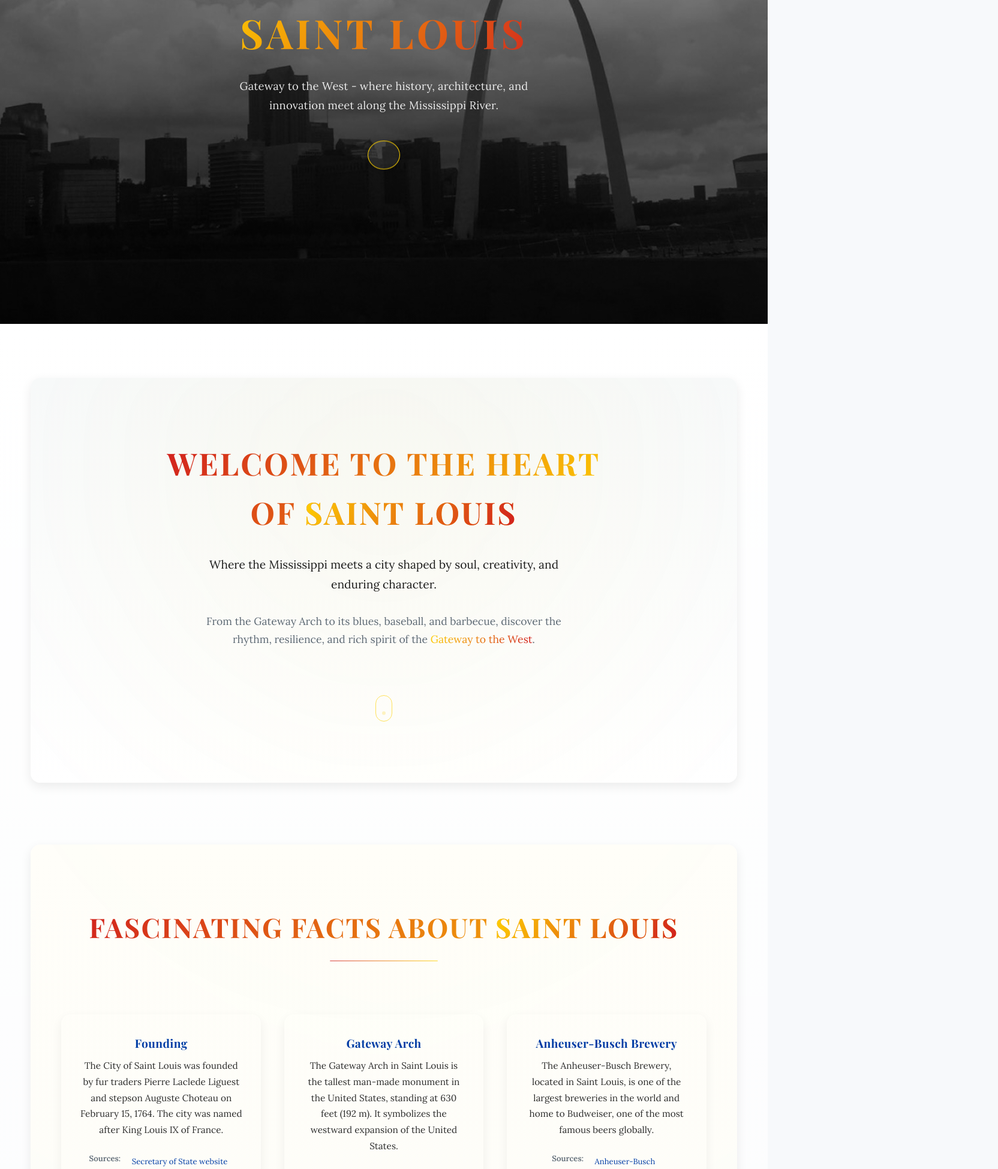
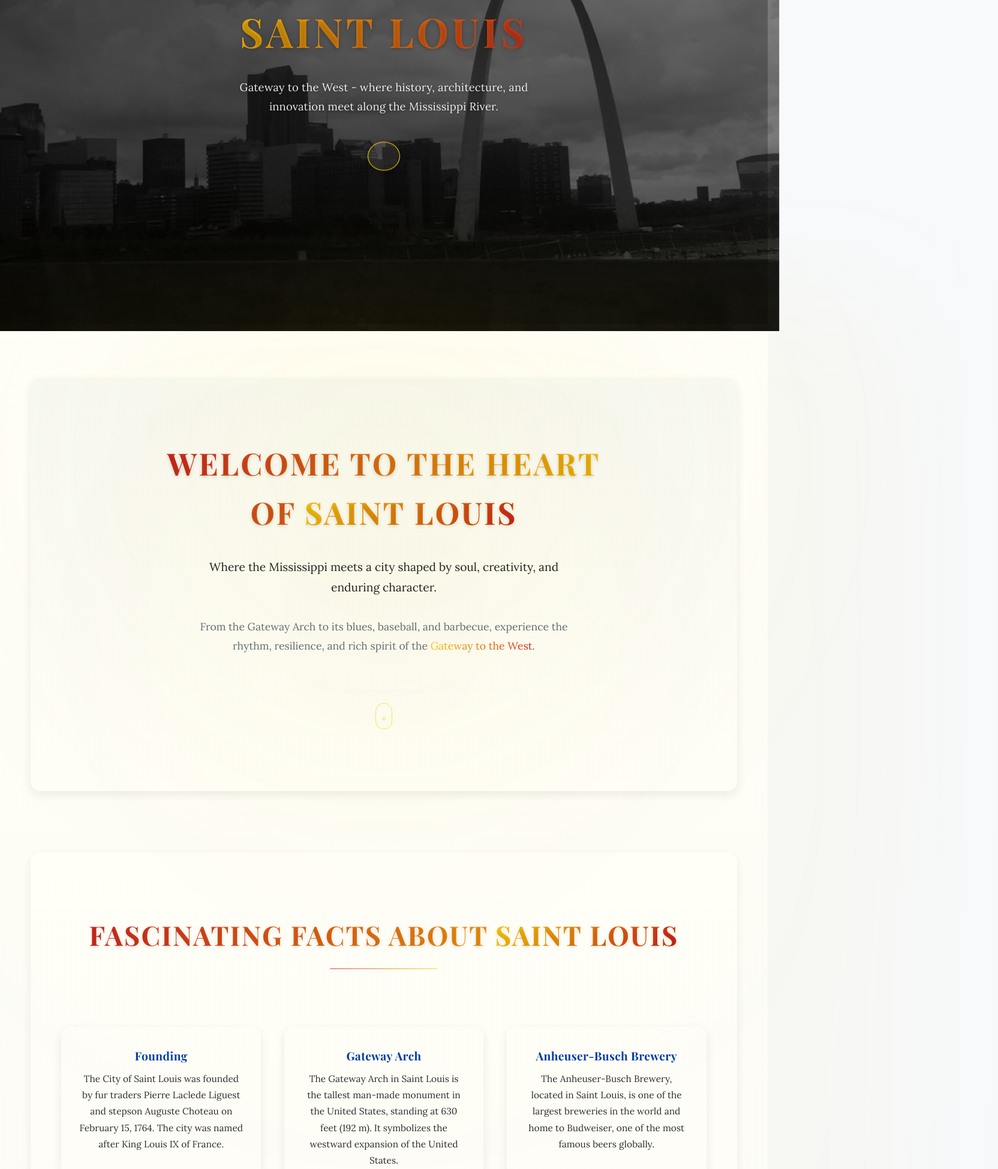
Before and after one commit to mcckyle/saint-louis-facts, a React (Vite) app: page / in a window 1280 px wide. Shown: the part 260-2209 px from the top of the page at 60% size, 1664 px wide, since content can reach past the window. Built offline with nearby package versions, Linux system fonts and the light colour scheme.

Commit message:
Intro.jsx: Adjust the Intro body paragraph verb choice.

```diff
--- a/src/App.css
+++ b/src/App.css
@@ -54,6 +54,7 @@
     display: flex;
     flex-direction: column;
     min-height: 100vh;
+    background: var(--color-bg);
 }
 
 .main
@@ -74,6 +75,7 @@
     border-radius: var(--radius);
     box-shadow: var(--shadow-soft);
     padding: clamp(2.25rem, 4vw, 3.25rem);
+    overflow: visible;
 
     transition: transform 0.3s ease, box-shadow 0.3s ease;
 }
--- a/src/components/FunFactsList/FunFactsList.css
+++ b/src/components/FunFactsList/FunFactsList.css
@@ -10,9 +10,8 @@
     text-align: center;
 
     background: linear-gradient(180deg, var(--color-bg-alt), var(--color-bg));
-
     position: relative;
-    overflow: hidden;
+    overflow: visible;
     isolation: isolate;
 }
 
@@ -23,9 +22,9 @@
     position: absolute;
     inset: -25%;
 
-    background: radial-gradient(circle at 50% 10%, rgba(255, 215, 0, 0.03), transparent 70%);
+    background: radial-gradient(circle at 50% 10%, rgba(255, 215, 0, 0.04), transparent 70%);
 
-    filter: blur(90px);
+    filter: blur(100px);
     z-index: -1;
 }
 
@@ -35,7 +34,7 @@
     margin-inline: auto;
     display: flex;
     flex-direction: column;
-    gap: 2.5rem;
+    gap: 3rem;
 }
 
 /* Section Heading Styles. */
@@ -49,6 +48,7 @@
     position: relative;
 
     background: linear-gradient(120deg, var(--color-accent), var(--color-highlight));
+    text-shadow: 0 2px 6px rgba(0, 0, 0, 0.12);
     -webkit-background-clip: text;
     -webkit-text-fill-color: transparent;
 }
@@ -72,7 +72,7 @@
 {
     display: grid;
     grid-template-columns: repeat(auto-fit, minmax(280px, 1fr));
-    gap: clamp(1.8rem, 3vw, 2.4rem);
+    gap: clamp(2rem, 3vw, 2.8rem);
 
     margin-top: 3rem;
     padding: 0;
@@ -84,10 +84,10 @@
 {
     background: rgba(255, 255, 255, 0.025);
     border-radius: var(--radius);
-    padding: 2rem 1.9rem;
+    padding: 2rem 1.8rem;
 
     border: 1px solid rgba(255, 255, 255, 0.06);
-    box-shadow: 0 6px 18px rgba(0, 0, 0, 0.06);
+    box-shadow: var(--shadow-soft);
 
     transition: transform 0.3s ease, box-shadow 0.3s ease, background 0.25s ease;
 }
@@ -95,28 +95,28 @@
 /* Hover Interaction - Golden Glowing Visual Effect. */
 .fact-item:hover
 {
-    transform: translateY(-4px);
-    box-shadow: 0 10px 24px rgba(0, 0, 0, 0.08);
-    background: rgba(255, 255, 255, 0.035);
+    transform: translateY(-5px);
+    box-shadow: 0 12px 28px rgba(0, 0, 0, 0.08);
+    background: rgba(255, 255, 255, 0.03);
 }
 
 /* Fact Title Styles. */
 .fact-title
 {
     font-family: var(--font-heading);
-    font-size: 1.18rem;
-    margin-bottom: 0.5rem;
+    font-size: 1.2rem;
+    margin-bottom: 0.6rem;
     color: var(--color-primary);
 }
 
 /* Fact Description Styles. */
 .fact-description
 {
-    font-size: 0.97rem;
-    line-height: 1.75;
+    font-size: 0.98rem;
+    line-height: 1.8;
     color: var(--color-text);
     opacity: 0.9;
-    margin-bottom: 1.4rem;
+    margin-bottom: 1.6rem;
 }
 
 /* Fact Sources Styles. */
@@ -137,7 +137,7 @@
 
 .source-link
 {
-    padding: 0.25rem 0.55rem;
+    padding: 0.3rem 0.6rem;
     border-radius: 6px;
 
     color: var(--color-primary);
@@ -149,7 +149,7 @@
 
 .source-link:hover
 {
-    background: rgba(255, 255, 255, 0.07);
+    background: rgba(255, 255, 255, 0.08);
     color: var(--color-highlight);
     transform: translateY(-1px);
 }
--- a/src/components/Header/Header.css
+++ b/src/components/Header/Header.css
@@ -5,12 +5,11 @@
 ======================================= */
 .header
 {
-    position: relative;
     min-height: 100vh;
     display: grid;
     place-items: center;
-    overflow: hidden;
     isolation: isolate;
+    overflow: visible;
 
     background: var(--color-bg);
     color: var(--color-inverse);
@@ -25,13 +24,13 @@
     height: 100%;
 
     object-fit: cover;
-    filter: brightness(65%) contrast(1.1) grayscale(0.9);
-    transform: scale(1.02);
+    filter: brightness(60%) contrast(1.1) grayscale(0.85);
+    transform: scale(1.03);
     z-index: -2;
 
-    transition: transform 0.6s ease;
+    transition: transform 0.8s ease, filter 0.8s ease;
 }
-.header-image:hover { transform: scale(1.03); }
+.header-image:hover { transform: scale(1.04); filter: brightness(65%) contrast(1.15) grayscale(0.8); }
 
 /* Overlay Gradient Styles. */
 .header-overlay
@@ -42,9 +41,9 @@
     place-items: center;
 
     background: linear-gradient(
-      to top,
-      rgba(0, 0, 0, 0.55),
-      rgba(0, 0, 0, 0.15)
+      160deg,
+      rgba(0, 0, 0, 0.65),
+      rgba(0, 0, 0, 0.25) 60%
     );
 
     z-index: -1;
@@ -69,6 +68,7 @@
     letter-spacing: 0.08em;
     margin-bottom: 1rem;
     background: linear-gradient(120deg, var(--color-highlight), var(--color-accent));
+    text-shadow: 0 2px 6px rgba(0, 0, 0, 0.25);
 
     -webkit-background-clip: text;
     -webkit-text-fill-color: transparent;
@@ -77,12 +77,13 @@
 /* Subtitle Styles. */
 .header-subtitle
 {
-    color: rgba(255, 255, 255, 0.88);
+    color: rgba(255, 255, 255, 0.9);
     font-size: clamp(1rem, 1.5vw, 1.15rem);
     line-height: 1.7;
-    margin: 1.25rem auto 2.5rem;
+    margin: 1.5rem auto 2.5rem;
     max-width: 80%;
     letter-spacing: 0.01em;
+    text-shadow: 0 1px 4px rgba(0, 0, 0, 0.35);
 }
 
 /* Scroll Cue Styles. */
@@ -100,19 +101,20 @@
     background: rgba(255, 255, 255, 0.08);
     color: var(--color-highlight);
 
-    backdrop-filter: blur(8px);
-    box-shadow: 0 4px 16px rgba(0, 0, 0, 0.25);
+    backdrop-filter: blur(10px);
+    box-shadow: 0 6px 18px rgba(0, 0, 0, 0.3);
 
-    transition: transform 0.35s ease, color 0.35s ease, border-color 0.35s ease;
+    transition: transform 0.35s ease, color 0.35s ease, border-color 0.35s ease, box-shadow 0.35s ease;
     animation: float 4s ease-in-out infinite;
 }
 
 .scroll-cue:hover,
 .scroll-cue:focus-visible
 {
-    transform: translateY(-6px) scale(1.1);
+    transform: translateY(-6px) scale(1.12);
     color: var(--color-accent);
     border-color: var(--color-accent);
+    box-shadow: 0 10px 28px rgba(0, 0, 0, 0.4);
 }
 
 /* Keyframes Styles. */
--- a/src/components/Interactive/Interactive.css
+++ b/src/components/Interactive/Interactive.css
@@ -9,9 +9,22 @@
     padding-inline: var(--pad-x);
     text-align: center;
     background: linear-gradient(180deg, var(--color-bg), var(--color-bg-alt));
-
     position: relative;
     isolation: isolate;
+    overflow: visible;
+}
+
+/* Section Glow Layer Styles. */
+.interactive::before
+{
+    content: "";
+    position: absolute;
+    inset: -25%;
+
+    background: radial-gradient(circle at 50% 20%, rgba(255, 215, 0, 0.04), transparent 70%);
+
+    filter: blur(100px);
+    z-index: -1;
 }
 
 /* Interactive Container Styles. */
@@ -21,7 +34,7 @@
     margin-inline: auto;
     display: flex;
     flex-direction: column;
-    gap: 2.5rem;
+    gap: 2.8rem;
 }
 
 /* Section Heading Styles. */
@@ -34,6 +47,7 @@
     margin-bottom: 1rem;
 
     background: linear-gradient(120deg, var(--color-accent), var(--color-highlight));
+    text-shadow: 0 2px 6px rgba(0, 0, 0, 0.12);
     -webkit-background-clip: text;
     -webkit-text-fill-color: transparent;
 }
@@ -44,8 +58,8 @@
     font-size: clamp(1rem, 1.4vw, 1.1rem);
     color: var(--color-text-muted);
     max-width: 560px;
-    margin: 0 auto 2.4rem;
-    line-height: 1.7;
+    margin: 0 auto 2.6rem;
+    line-height: 1.75;
 }
 
 /* The Button Styles. */
@@ -60,38 +74,39 @@
     letter-spacing: 0.04em;
 
     padding: 1rem 2rem;
-    border-radius: 9999px;
+    border-radius: 50px;
     border: none;
     cursor: pointer;
-    box-shadow: 0 6px 18px rgba(0, 0, 0, 0.08);
+    box-shadow: 0 6px 20px rgba(0, 0, 0, 0.08);
 
-    transition: box-shadow 0.25s ease, transform 0.25s ease, background 0.25s ease;
+    transition: transform 0.25s ease, box-shadow 0.25s ease, background 0.25s ease;
 }
 
 .interactive-button:hover,
 .interactive-button:focus-visible
 {
+    transform: translateY(-2px);
     box-shadow: 0 10px 28px rgba(0, 0, 0, 0.12);
 }
 
 /* Fact Card Styles. */
 .interactive-fact
 {
-    margin-top: 2.6rem;
+    margin-top: 2.8rem;
     padding: 2rem 2.2rem;
 
     background: rgba(255, 255, 255, 0.035);
     border: 1px solid rgba(255, 255, 255, 0.06);
     border-radius: var(--radius);
-    box-shadow: 0 6px 18px rgba(0, 0, 0, 0.06);
+    box-shadow: var(--shadow-soft);
 
-    transition: transform 0.25s ease, box-shadow 0.25s ease, background 0.25s ease;
+    transition: transform 0.3s ease, box-shadow 0.3s ease, background 0.25s ease;
 }
 
 .interactive-fact:hover
 {
-    transform: translateY(-3px);
-    box-shadow: 0 10px 24px rgba(0, 0, 0, 0.08);
+    transform: translateY(-4px);
+    box-shadow: 0 12px 28px rgba(0, 0, 0, 0.08);
     background: rgba(255, 255, 255, 0.045);
 }
 
@@ -107,7 +122,7 @@
 /* Fact Description Styles. */
 .fact-description
 {
-    font-size: 0.96rem;
+    font-size: 0.97rem;
     line-height: 1.75;
     color: var(--color-text);
     opacity: 0.92;
--- a/src/components/Interactive/Interactive.jsx
+++ b/src/components/Interactive/Interactive.jsx
@@ -1,6 +1,6 @@
 //Filename: Interactive.jsx
 //Author: Kyle McColgan
-//Date: 26 December 2025
+//Date: 29 December 2025
 //Description: This file contains the interactive component for the Saint Louis Facts React project.
 
 import React, { useState, useCallback } from "react";
@@ -41,7 +41,7 @@
             className="interactive-button"
             onClick={getRandomFact}
             aria-label="Reveal a random fact about Saint Louis."
-            whileHover={{ scale: 1.06 }}
+            whileHover={{ scale: 1.08 }}
             whileTap={{ scale: 0.96 }}
             transition={{ type: "spring", stiffness: 180, damping: 18 }}
           >
--- a/src/components/Intro/Intro.css
+++ b/src/components/Intro/Intro.css
@@ -16,7 +16,7 @@
       var(--color-bg-alt)
     );
 
-    overflow: hidden;
+    overflow: visible;
     isolation: isolate;
 }
 
@@ -25,15 +25,15 @@
 {
     content: "";
     position: absolute;
-    inset: -20%;
+    inset: -25%;
 
     background: radial-gradient(
       circle at 50% 30%,
-      rgba(255, 215, 0, 0.045),
+      rgba(255, 215, 0, 0.05),
       transparent 70%
     );
 
-    filter: blur(90px);
+    filter: blur(100px);
     z-index: -1;
 }
 
@@ -43,7 +43,7 @@
     margin-inline: auto;
     display: flex;
     flex-direction: column;
-    gap: 1.8rem;
+    gap: 2rem;
 
     animation: fadeInUp 1s ease-out forwards;
 }
@@ -52,12 +52,13 @@
 .intro-title
 {
     font-family: var(--font-heading);
-    font-size: clamp(2.3rem, 4.8vw, 3.2rem);
+    font-size: clamp(2.4rem, 4.8vw, 3.2rem);
     text-transform: uppercase;
     letter-spacing: 0.06em;
     margin-bottom: 0;
 
     background: linear-gradient(120deg, var(--color-accent), var(--color-highlight));
+    text-shadow: 0 2px 6px rgba(0, 0, 0, 0.15);
 
     -webkit-background-clip: text;
     -webkit-text-fill-color: transparent;
@@ -67,7 +68,7 @@
 .intro-lead
 {
     font-size: clamp(1.05rem, 1.6vw, 1.2rem);
-    line-height: 1.75;
+    line-height: 1.8;
     color: var(--color-text);
     max-width: 640px;
     margin-inline: auto;
@@ -77,7 +78,7 @@
 .intro-body
 {
     font-size: clamp(0.98rem, 1.4vw, 1.1rem);
-    line-height: 1.75;
+    line-height: 1.8;
     color: var(--color-text-muted);
     max-width: 620px;
     margin-inline: auto;
@@ -100,7 +101,7 @@
     height: 44px;
 
     border: 1.5px solid var(--color-highlight);
-    border-radius: 18px;
+    border-radius: 20px;
 
     opacity: 0.65;
     position: relative;
@@ -120,7 +121,7 @@
     border-radius: 50%;
     transform: translateX(-50%);
 
-    animation: scrollDot 2.8s ease-in-out infinite;
+    animation: scrollDot 2.6s ease-in-out infinite;
 }
 
 /* Animations Styles. */
@@ -139,7 +140,7 @@
 /* Media Query Styles. */
 @media (max-width: 768px)
 {
-    .intro-title { font-size: 2.05rem; }
+    .intro-title { font-size: 2.1rem; }
     .intro-lead { font-size: 1rem; }
     .intro-body { font-size: 0.95rem; }
     .intro-scroll-cue { width: 24px; height: 40px; }
--- a/src/components/Intro/Intro.jsx
+++ b/src/components/Intro/Intro.jsx
@@ -1,6 +1,6 @@
 //Filename: Intro.jsx
 //Author: Kyle McColgan
-//Date: 22 December 2025
+//Date: 29 December 2025
 //Description: This file contains the intro component for the Saint Louis Facts React project Intro section.
 
 import React from "react";
@@ -21,13 +21,13 @@
         </h2>
 
         <p className="intro-lead">
-          Where the Mississippi meets a city shaped by soul, creativity,
-          and enduring character.
+          Where the Mississippi meets a city shaped by soul, creativity, and
+          enduring character.
         </p>
 
         <p className="intro-body">
           From the Gateway Arch to its blues, baseball, and barbecue,
-          discover the rhythm, resilience, and rich spirit of the{" "}
+          experience the rhythm, resilience, and rich spirit of the{" "}
           <span className="highlight">Gateway to the West</span>.
         </p>
 
--- a/src/index.css
+++ b/src/index.css
@@ -16,11 +16,15 @@
 {
     font-size: 16px; /* Root font size for rem scaling. */
     scroll-behavior: smooth;
+    overflow-x: hidden;
+    overflow-y: auto;
 }
+#root { min-height: 100vh; }
 
 body
 {
     min-height: 100vh;
+    overflow: visible;
     font-family: var(--font-body), system-ui, -apple-system, sans-serif;
     line-height: 1.6;
     color: var(--color-text);
```
Also changed, not shown: src/components/Footer/Footer.css (+23 -23 lines), 6 other files (tests, documents, lock files or other folders).
